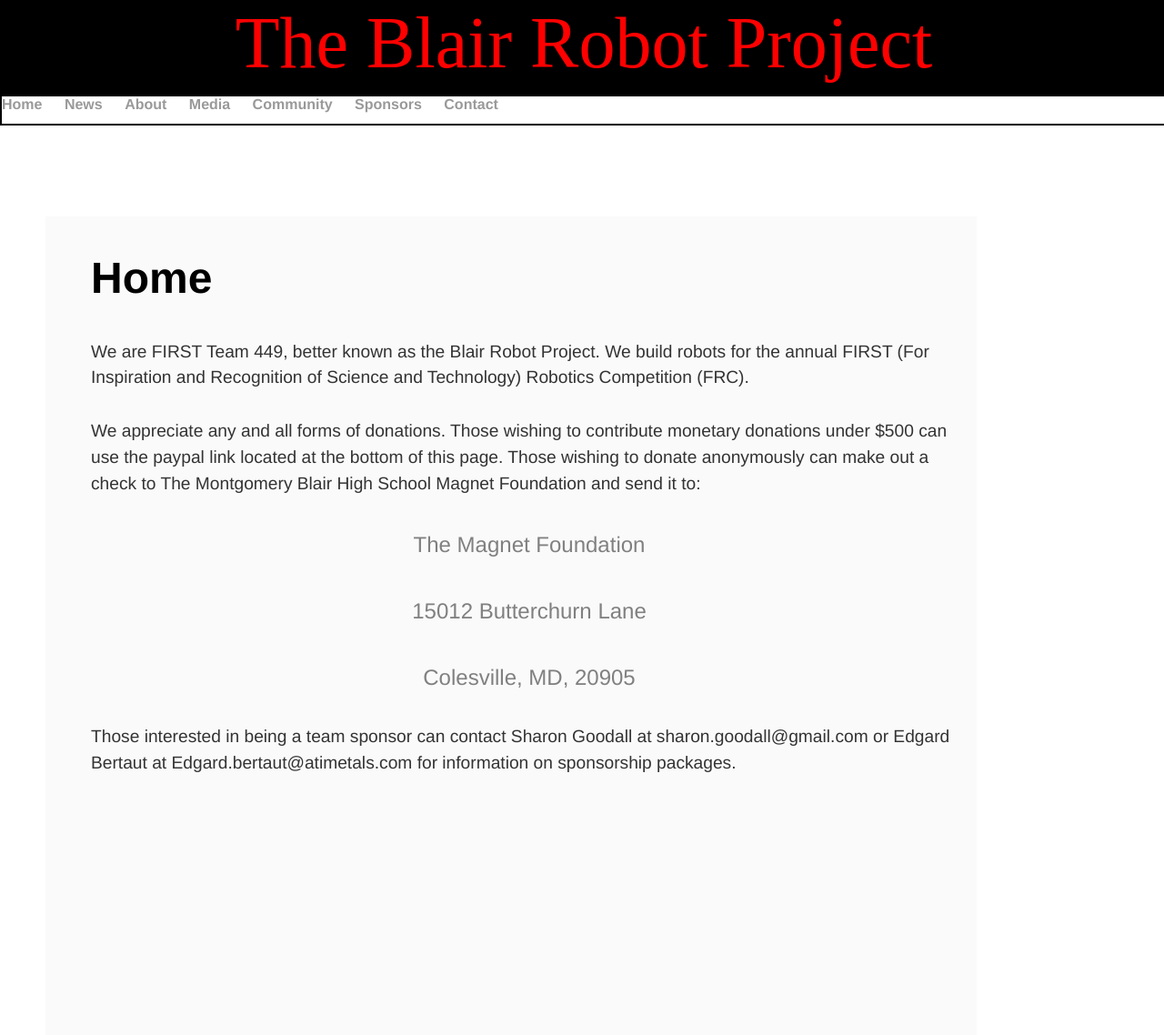
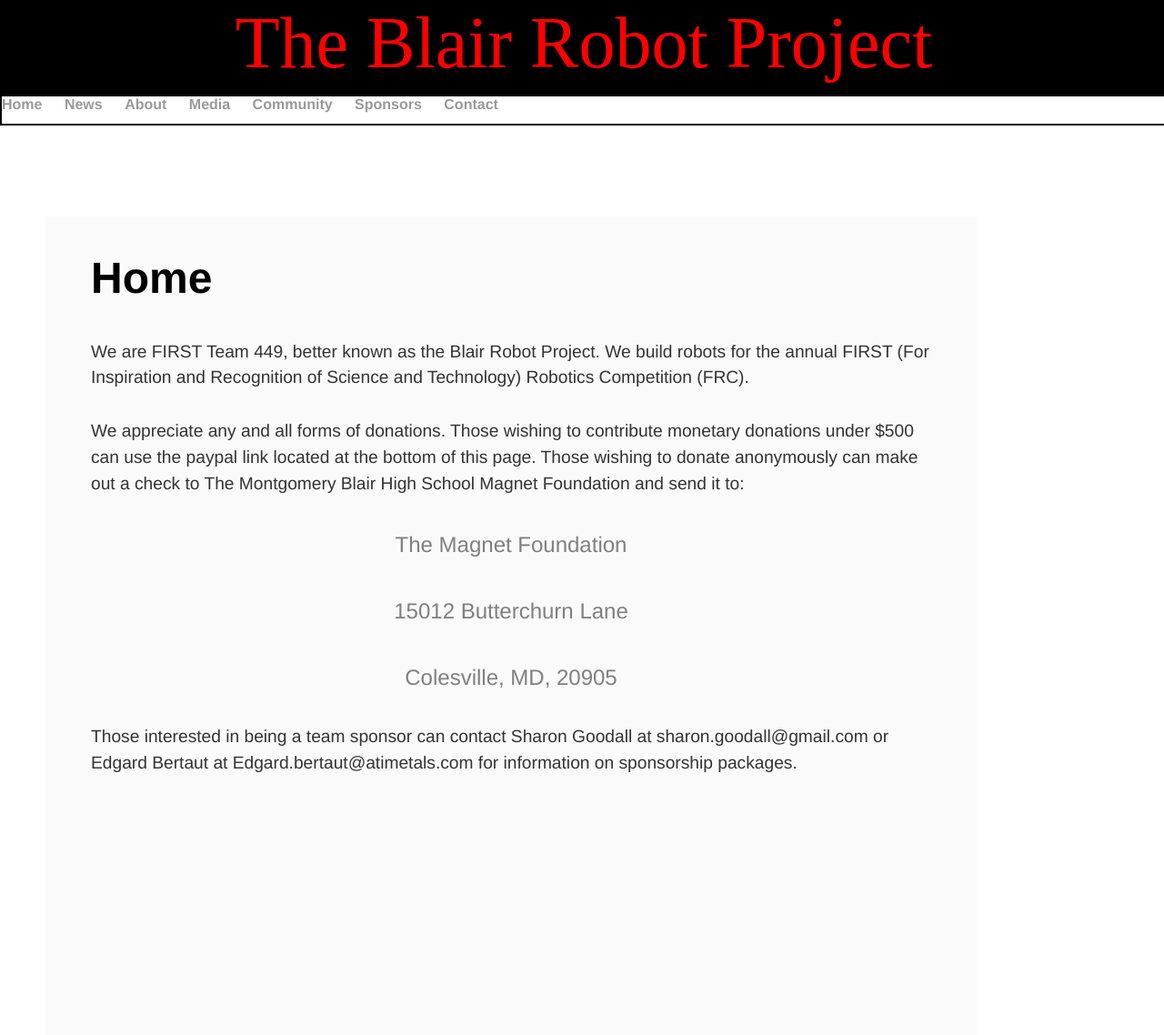
Before and after one commit to mouseythemouse/blair-robot-project.github.io, a Jekyll site: the page built from index.html, in a window 1280 px wide. Shown: the whole page at 91% size. Built offline with Jekyll 4.4.1, drawn with Linux system fonts in a browser that asks for light colours.

Commit message:
Update main.css

```diff
--- a/css/main.css
+++ b/css/main.css
@@ -82,7 +82,7 @@
     color: #333;
     margin-bottom: 30px;
     margin-left: 50px;
-    margin-right: 10px;
+    margin-right: 50px;
     height: 100%;
     font-family: 'Helvetica', 'Arial', 'Sans-Serif';
 }
```
